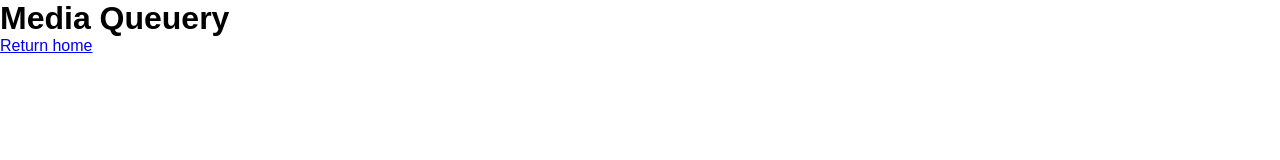
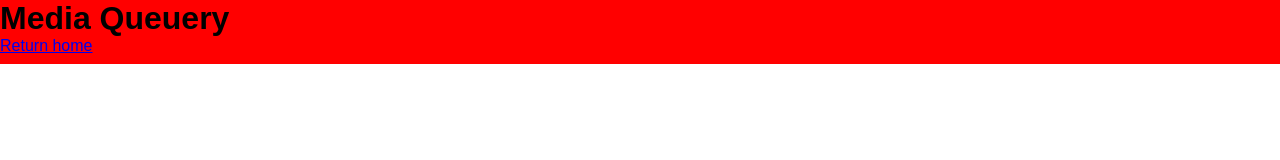
Before and after one commit to RedDragonling/ukeoppgave-3, a plain HTML site: page card.html in a window 1280 px wide. Drawn offline with Linux system fonts and the light colour scheme.

Commit message:
added classes to html

```diff
--- a/card.html
+++ b/card.html
@@ -6,7 +6,7 @@
     <title>Card</title>
     <link rel="stylesheet" href="style.css">
 </head>
-<body>
+<body class="assignment card-page">
     <header>
         <h1>Media Queuery</h1>
         <nav>
--- a/style.css
+++ b/style.css
@@ -59,3 +59,8 @@ body {
     }
   }
 }
+
+header {
+  height: 4em;
+  background-color: red;
+}
```
Also changed, not shown: media.html (+1 -1 lines), parallax.html (+1 -1 lines).
